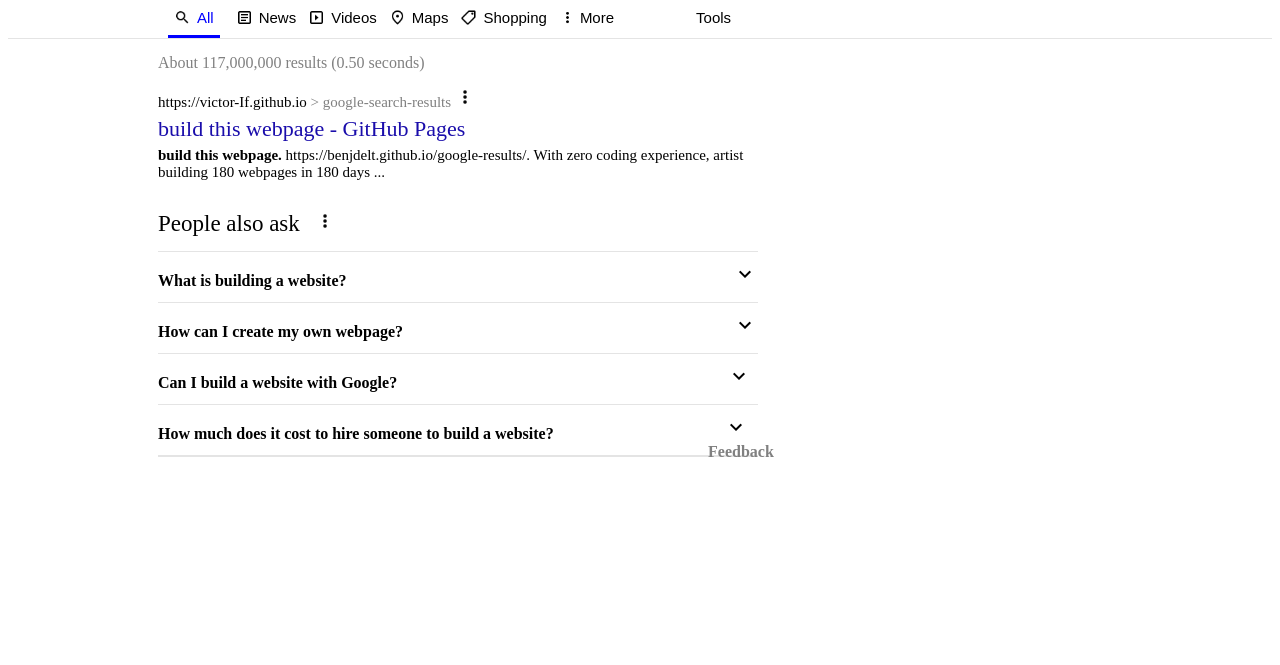
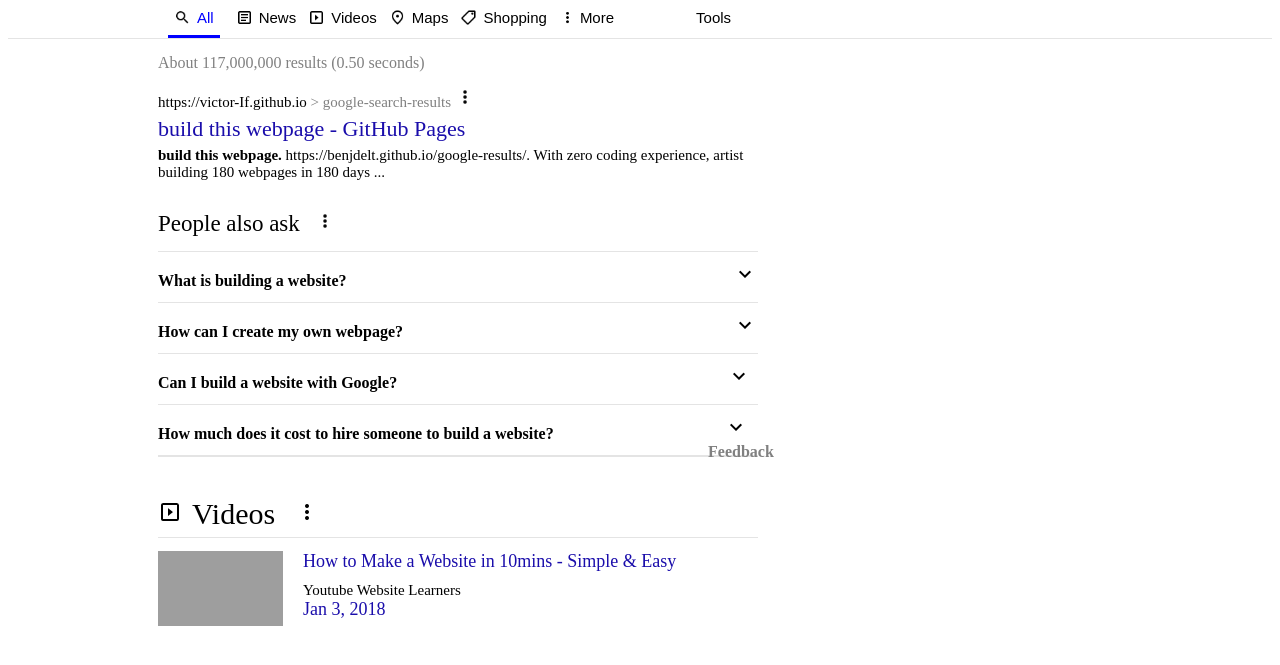
Before and after one commit to AntwonC/google-search-results-page-clone, a plain HTML site: page index.html in a window 1280 px wide. Shown: the part 89-754 px from the top of the page. Drawn offline with Linux system fonts and the light colour scheme; grey boxes are pictures that could not be loaded.

Commit message:
Started the Videos section

```diff
--- a/index.html
+++ b/index.html
@@ -58,6 +58,7 @@
 
        <!-- <div class="advertise-text">Ad <li class="website-link">https://www.best10ecommercesitebuilders.com/</li></div>
        -->
+       <!-- FIRST RESULT STARTS -->
        <div class="first-result-text">
             https://victor-If.github.io
             <div class="temp-text"> > google-search-results </div>
@@ -65,7 +66,9 @@
             <div class="inside-text-first-result">build this webpage - GitHub Pages</div>
             <div class="summary-text"> <b>build this webpage.</b> https://benjdelt.github.io/google-results/. With zero coding experience, artist building 180 webpages in 180 days ...</div>
         </div>
+         <!-- FIRST RESULT ENDS -->
 
+         <!-- SECOND RESULT STARTS -->
          <div class="second-result-text">
              <div class="second-summary-text">People also ask<img class="second-more-image" src="black_more.png"></div>
              <div class="second-element-text">What is building a website?<img class="second-down-image" src="black_down_arrow.png"></div>
@@ -73,6 +76,20 @@
              <div class="third-element-text">Can I build a website with Google?<img class="third-down-image" src="black_down_arrow.png"></div>
              <div class="fourth-element-text">How much does it cost to hire someone to build a website?<img class="fourth-down-image" src="black_down_arrow.png"> <div class="feedback-text">Feedback</div></div>
          </div>
+        <!-- SECOND RESULT ENDS -->
 
+        <div class="third-result-text">
+            <div class="third-result-container">
+                <img class="third-video-image" src="black_video.png"><div class="third-videos-text">Videos</div><img class="third-element-more" src="black_more.png">
+                <div class="third-youtube-container">
+                    <iframe class="third-element-youtube-link" width="125" height="75" src="https://www.youtube.com/embed/YWA-xbsJrVg" title="YouTube video player" frameborder="0" allow="accelerometer; autoplay; clipboard-write; encrypted-media; gyroscope; picture-in-picture" allowfullscreen></iframe>
+                    <div class="third-youtube-text">How to Make a Website in 10mins - Simple & Easy
+                        <div class="third-youtube-text-extra">Youtube Website Learners</div>
+                        <div>Jan 3, 2018</div>
+                    </div>
+
+                </div>
+            </div>
+        </div>
         </body>
 </html>
--- a/styles.css
+++ b/styles.css
@@ -327,3 +327,52 @@
 }
 
 /* PEOPLE ALSO ASK SECTION ENDS */
+
+/* VIDEOS SECTION STARTS */
+
+.third-result-container {
+    margin-left: 150px;
+    margin-top: 40px;
+    border-bottom: 1px solid #e4e4e4;
+    width: 600px;
+    height: 40px;
+}
+
+.third-video-image {
+    margin-right: 10px;
+
+}
+
+.third-videos-text {
+    margin-top: 10px;
+    font-size: 30px;
+    font-weight: 547;
+    height: 40px;
+    display: inline;
+}
+
+.third-element-more {
+    margin-left: 20px;
+}
+
+.third-youtube-container {
+    display: flex;
+}
+
+.third-element-youtube-link {
+    margin-top: 20px;
+}
+
+.third-youtube-text {
+    margin-top: 20px;
+    margin-left: 20px;
+    cursor: pointer;
+    color: #1a0dab;
+    font-size: 18px;
+}
+
+.third-youtube-text-extra {
+    color: black;
+    margin-top: 10px;
+    font-size: 15px;
+}
```
Lines whose indentation alone changed are shown as unchanged.
